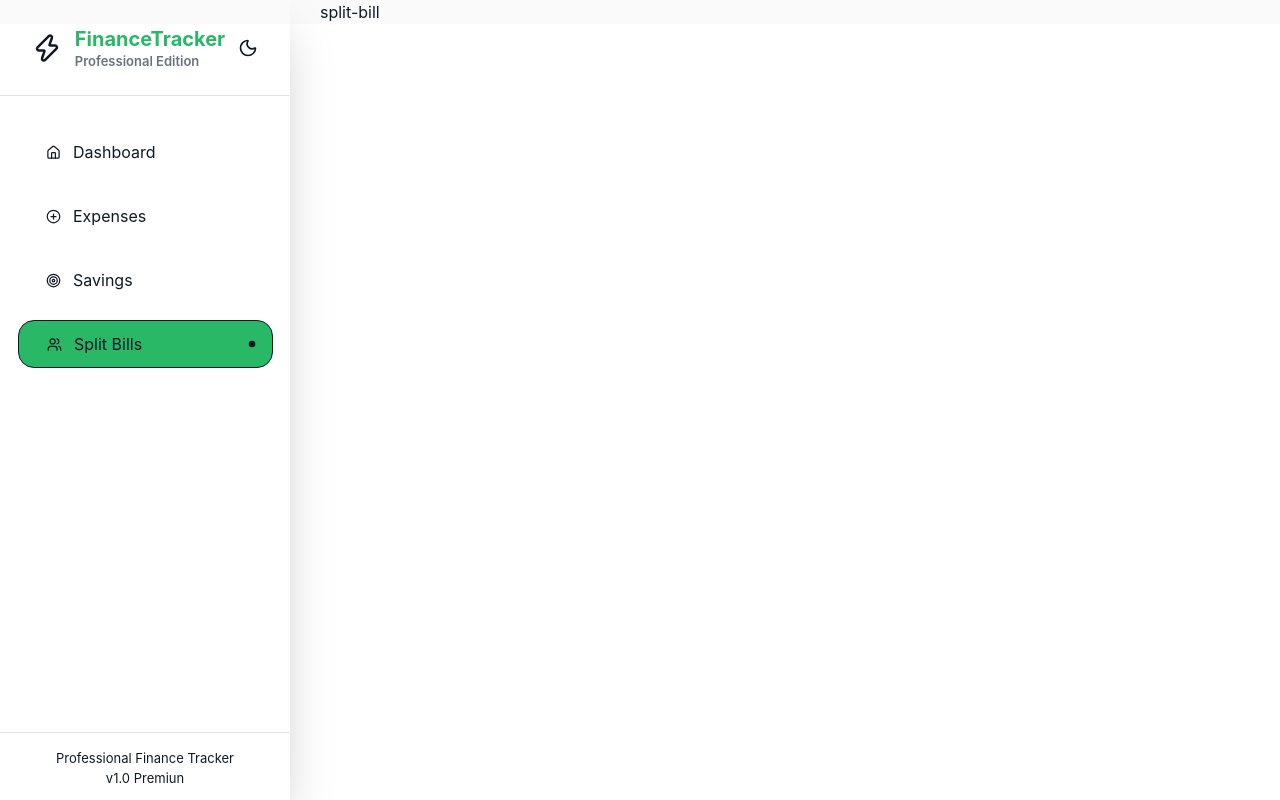
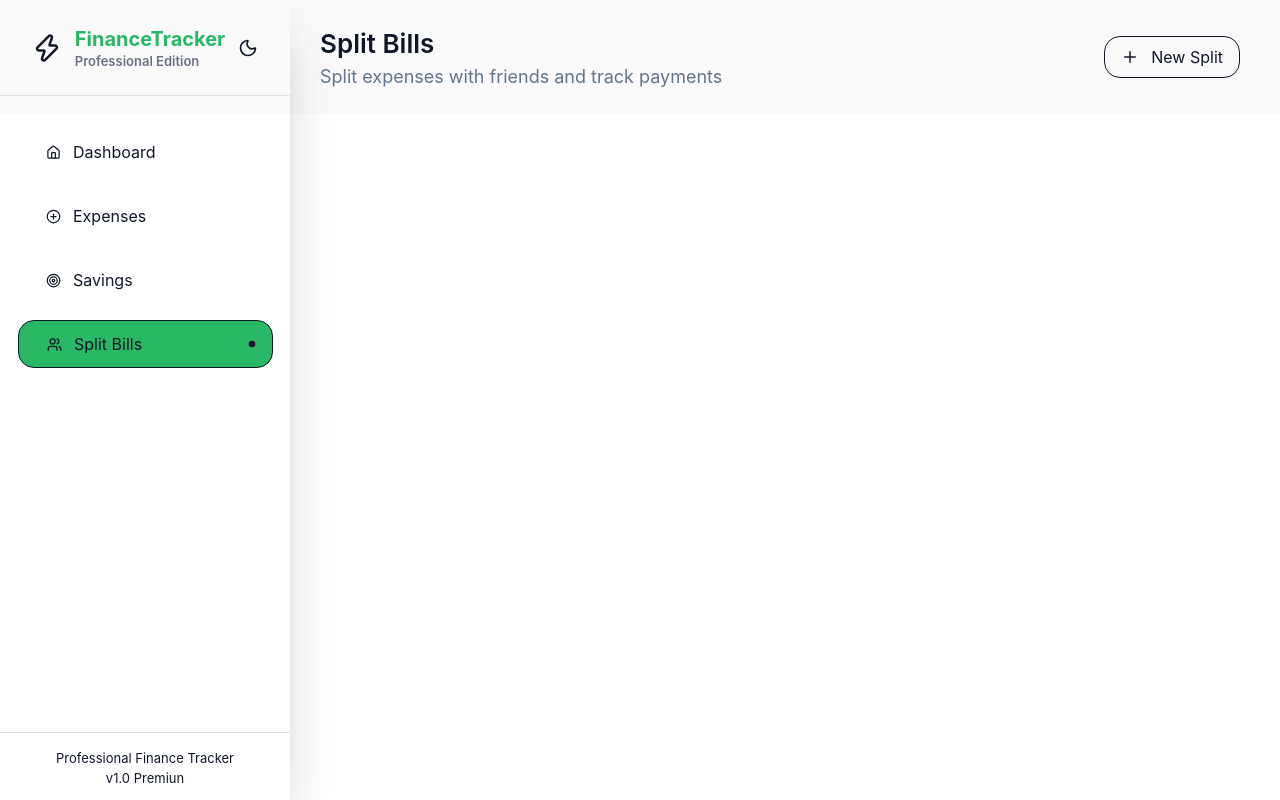
Before and after one commit to mekihallil/finance-tracker, a React (Vite) app in the folder frontend/: page /split-bill in a window 1280 px wide. Built offline with nearby package versions, Linux system fonts and the light colour scheme; no server answers.

Commit message:
feat: integrate splitTitle component into splitBill page

```diff
--- a/frontend/src/page/SplitBill.tsx
+++ b/frontend/src/page/SplitBill.tsx
@@ -1,9 +1,12 @@
+import { SplitTitle } from "@/components/split-bill/SavingTitle";
 import { type FC, type ReactElement } from "react";
 
 export const SplitBill: FC = (): ReactElement => {
   return (
     <section className="bg-[#FAFAFB] dark:bg-[#11161D]">
-      <div className="ml-80 mr-10">split-bill</div>
+      <div className="ml-80 mr-10">
+        <SplitTitle />
+      </div>
     </section>
   );
 };
```
